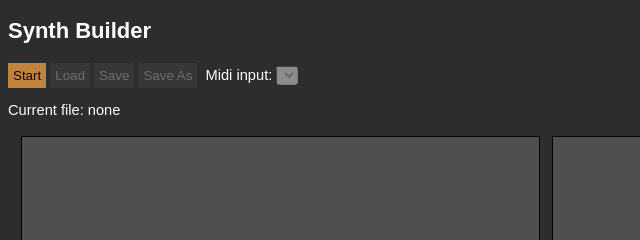
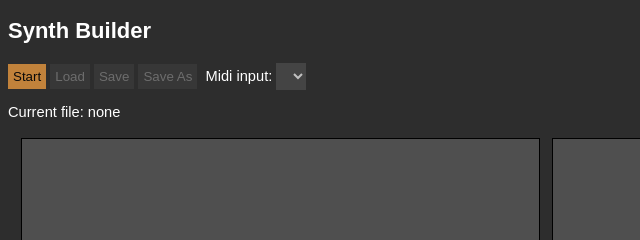
Before and after one commit to samaaron/synth-designer, a plain HTML site: page index.html in a window 1280 px wide. Shown: the top 240 px of the page, 0-640 px from the left. Drawn offline with Linux system fonts and the light colour scheme.

Commit message:
fixed small bug in dropdown

```diff
--- a/index.html
+++ b/index.html
@@ -16,7 +16,7 @@
     <button class="greybutton" id="load-button">Load</button>
     <button class="greybutton" id="save-button">Save</button>
     <button class="greybutton" id="save-as-button">Save As</button>
-    <span id="midi-label">&nbsp;Midi input:&nbsp;</span><select class="midi-input" id="midi-input"></select>
+    <span id="midi-label">&nbsp;Midi input:&nbsp;</span><select class="midiinput" id="midi-input"></select>
   </p>
 
   <p>
```
